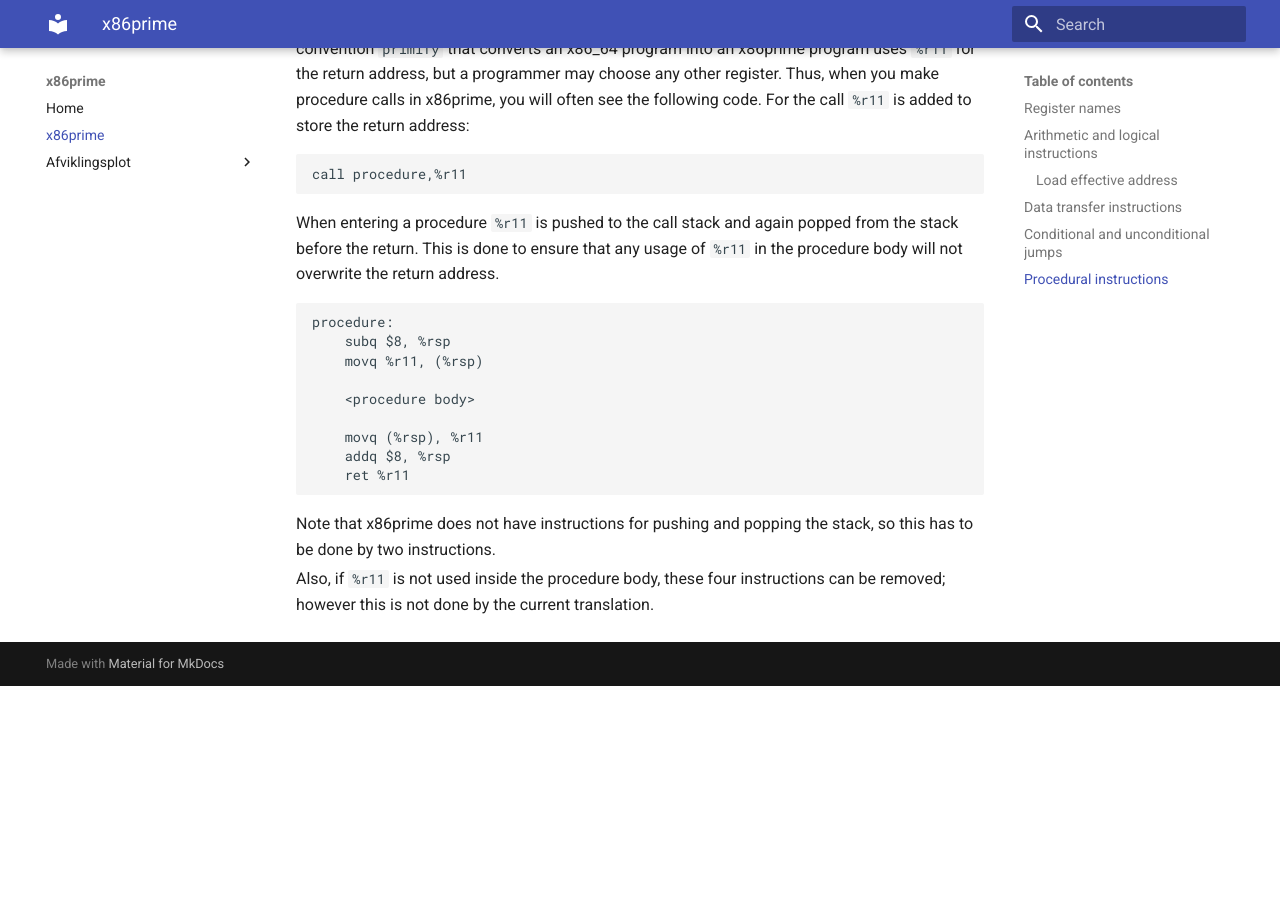
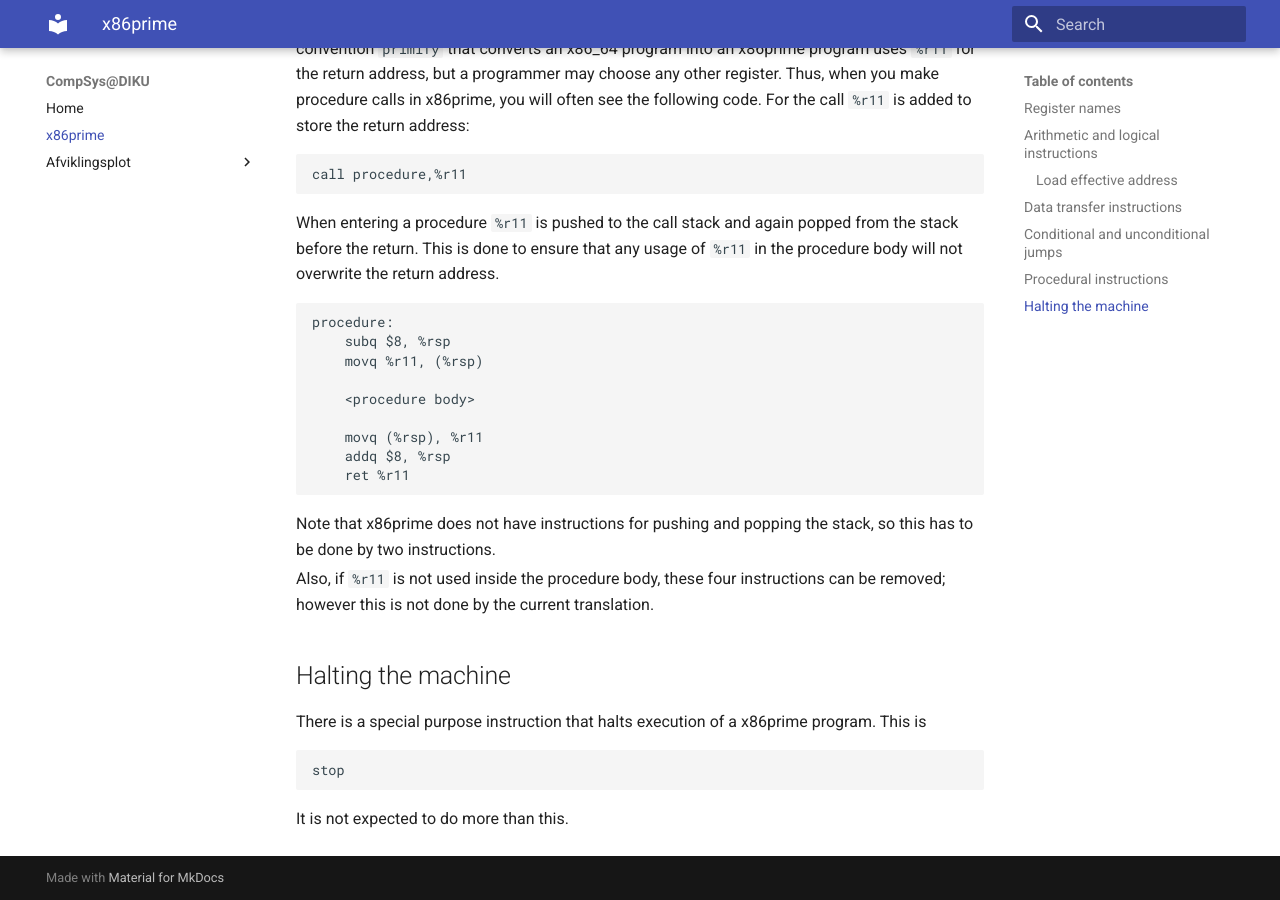
Before and after one commit to finnschiermer/x86prime, an MkDocs documentation site: the page built from docs/x86prime.md, in a window 1280 px wide and 900 px high, scrolled down 4147 px. Built offline with MkDocs 1.6.1 and Material for MkDocs 9.7.7, drawn with Linux system fonts in a browser that asks for light colours; before the commit the page ends 4833 px from its top, so only the background shows below that.

Commit message:
Update in documentation

````diff
--- a/docs/x86prime.md
+++ b/docs/x86prime.md
@@ -163,3 +163,11 @@ procedure:
 Note that x86prime does not have instructions for pushing and popping the stack, so this has to be done by two instructions.
 
 Also, if `%r11` is not used inside the procedure body, these four instructions can be removed; however this is not done by the current translation.
+
+## Halting the machine
+There is a special purpose instruction that halts execution of a x86prime program. This is
+
+```
+stop
+```
+It is not expected to do more than this.
--- a/mkdocs.yml
+++ b/mkdocs.yml
@@ -1,4 +1,4 @@
-site_name: x86prime
+site_name: CompSys@DIKU
 nav:
     - Home: index.md
     - x86prime: x86prime.md
@@ -15,7 +15,6 @@ extra_css:
     - css/extra.css
 plugins:
     - search
-    # - pdf-export
     - pdf-export:
         verbose: true
         media_type: print
````
Also changed, not shown: other parts of docs/x86prime.md (+1 -1 lines).
